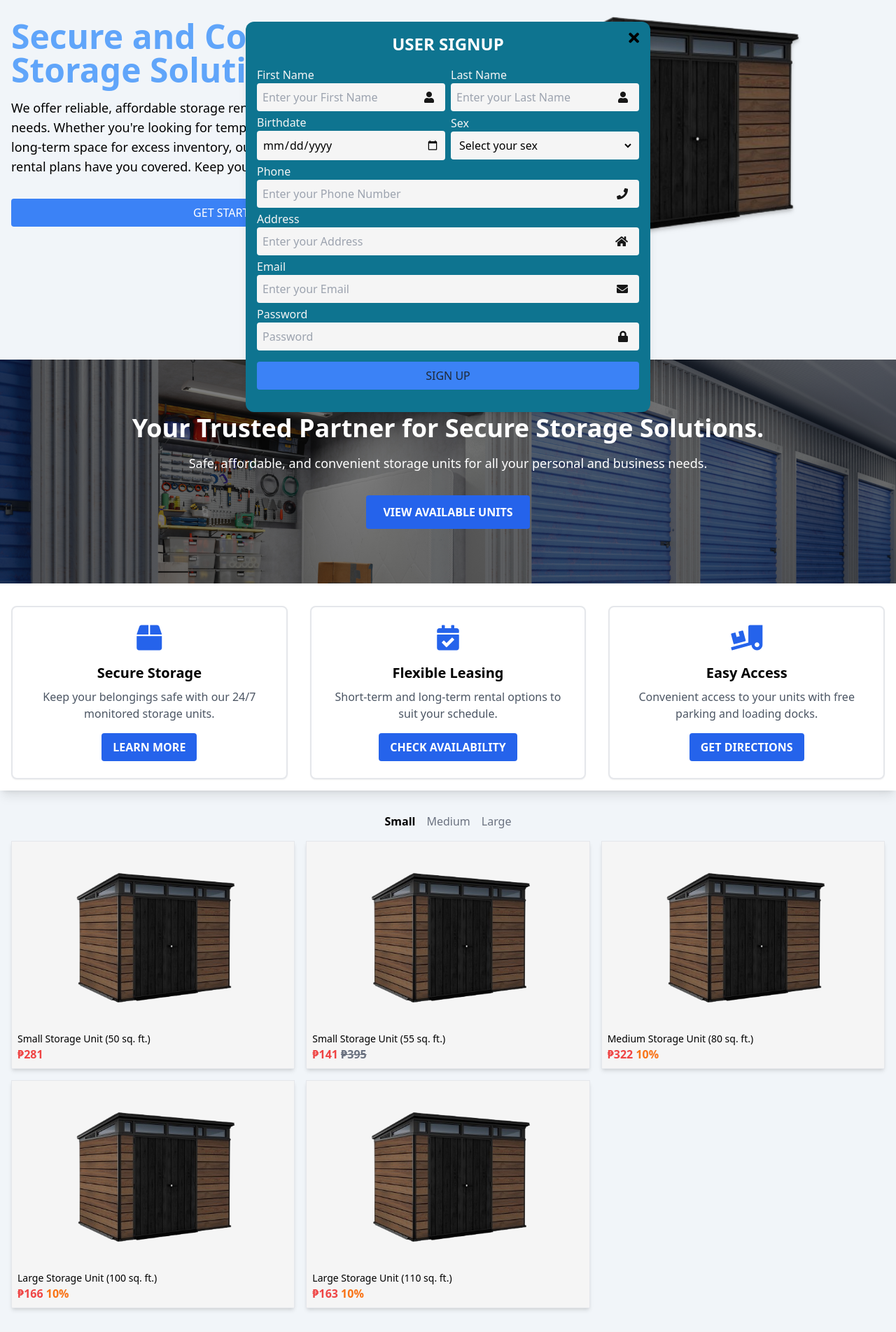
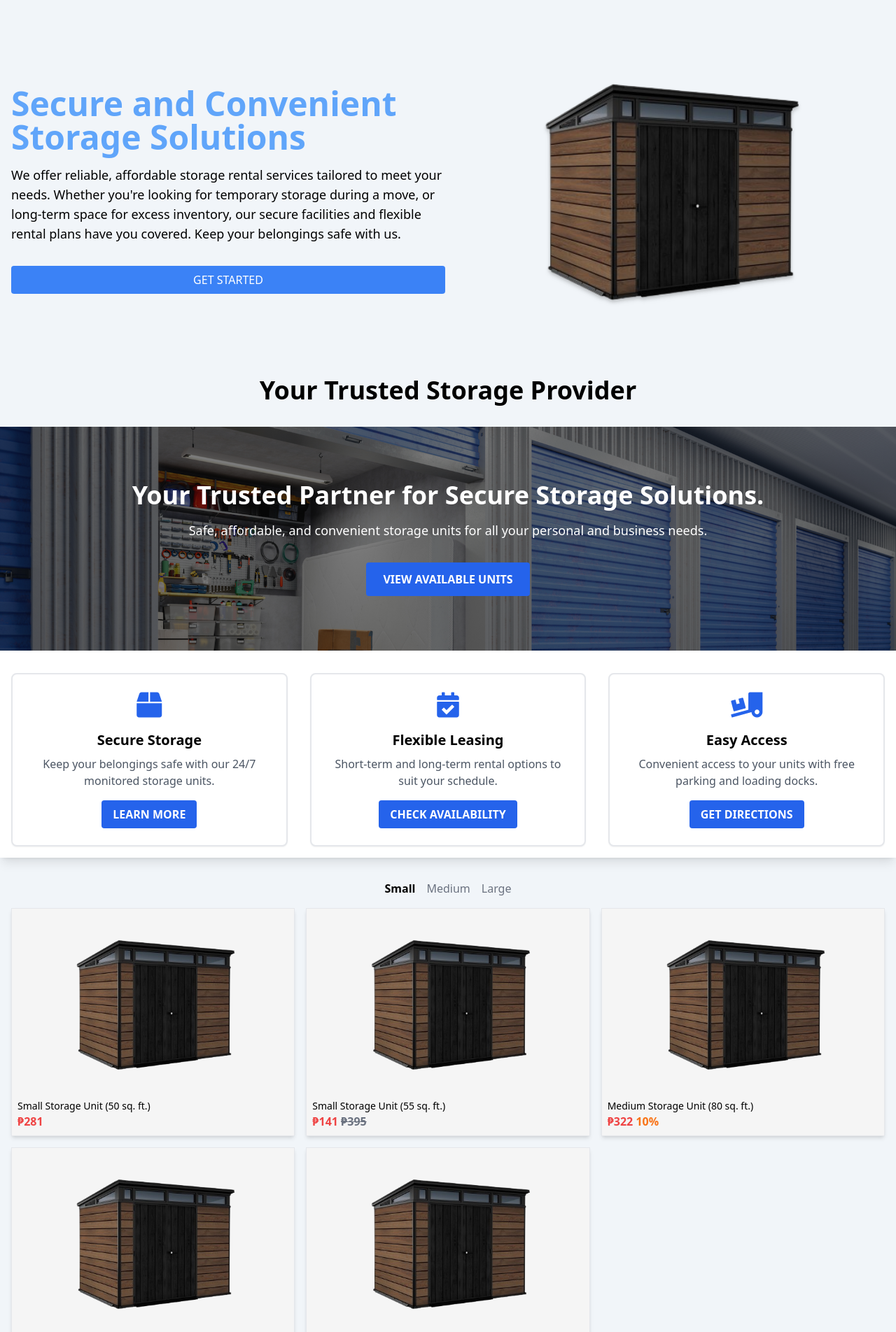
Before and after one commit to Juben00/Storage-Unit-Rental-System, a PHP site: page / in a window 1280 px wide. Shown: the part 90-1994 px from the top of the page at 70% size. Run offline with PHP 8.4, Linux system fonts and the light colour scheme.

Commit message:
login and signup form

```diff
--- a/components/cover.php
+++ b/components/cover.php
@@ -1,7 +1,7 @@
 <section class="flex flex-col mb-4">
     <div class="grid grid-cols-1 lg:grid-cols-2 p-4 pb-0 gap-2">
         <div class="flex flex-col justify-center lg:h-[500px] order-2 lg:order-1">
-            <h1 class="text-5xl font-bold text-blue-400 mb-4">
+            <h1 class="text-3xl lg:text-5xl font-bold text-blue-400 mb-4">
                 Secure and Convenient Storage Solutions
             </h1>
             <p class="text-lg mb-8">
--- a/components/header.php
+++ b/components/header.php
@@ -35,12 +35,12 @@
     <!-- Buttons (Hidden on mobile) -->
     <div id="nav-buttons" class="hidden lg:flex space-x-4">
         <button
-            class="bg-transparent duration-150 border border-neutral-600  py-2 px-4 rounded hover:bg-blue-400 hover:text-black">
+            class="bg-transparent duration-150 border border-neutral-600  py-2 px-4 rounded hover:bg-blue-400 hover:text-black"
+            id="signup-button">
             <!-- CONTACT US -->
             SIGN UP
         </button>
-        <button class="bg-blue-500 duration-150 text-white py-2 px-4 rounded hover:bg-blue-600"
-            id="login-button-mobile">
+        <button class="bg-blue-500 duration-150 text-white py-2 px-4 rounded hover:bg-blue-600" id="login-button">
             <!-- GET STARTED -->
             LOGIN
         </button>
@@ -48,18 +48,19 @@
 
     <!-- Mobile Menu (Hidden by default) -->
 </header>
-<div id="mobile-menu" class="lg:hidden flex flex-col items-center gap-4 bg-slate-200 p-6">
+<div id="mobile-menu" class="lg:hidden flex flex-col items-center gap-4 bg-slate-200 p-6 pt-24">
     <a class=" w-full text-center hover:text-gray-400 duration-150" href="#">Storages</a>
     <a class=" w-full text-center hover:text-gray-400 duration-150" href="#">Pricing</a>
     <a class=" w-full text-center hover:text-gray-400 duration-150" href="#">About Us</a>
 
     <button
-        class="w-[100px] bg-transparent text-center  duration-150 border border-neutral-600 py-2 px-4 rounded hover:bg-white hover:text-black">
+        class="w-[100px] bg-transparent text-center  duration-150 border border-neutral-600 py-2 px-4 rounded hover:bg-white hover:text-black"
+        id="signup-button-mobile">
         <!-- CONTACT US -->
         SIGN UP
     </button>
 
-    <button id="login-button"
+    <button id="login-button-mobile"
         class="w-[100px] bg-blue-500 text-center duration-150 text-white py-2 px-4 rounded hover:bg-blue-600">
         <!-- GET STARTED -->
         LOGIN
--- a/index.php
+++ b/index.php
@@ -26,7 +26,7 @@ $isLoginPop = false;
     include_once './components/header.php';
     ?>
 
-    <main class="flex-grow flex flex-col container mx-auto">
+    <main class="flex-grow flex flex-col container mx-auto pt-24">
         <?php
         include_once './components/cover.php';
         ?>
@@ -232,22 +232,56 @@ $isLoginPop = false;
         ?>
 
     <script>
-        document.getElementById('login-button').addEventListener('click', () => {
-            document.getElementById('loginModal').classList.remove('hidden');
-            document.getElementById('loginModal').classList.add('flex');
-            console.log("click login");
-        });
-        document.getElementById('login-button-mobile').addEventListener('click', () => {
-            document.getElementById('loginModal').classList.remove('hidden');
-            document.getElementById('loginModal').classList.add('flex');
+        // Login Modal Elements
+        const loginModal = document.getElementById('loginModal');
+        const loginButton = document.getElementById('login-button');
+        const loginButtonMobile = document.getElementById('login-button-mobile');
+        const closeLoginButton = document.getElementById('closeLogin');
+
+        // Signup Modal Elements
+        const signupModal = document.getElementById('signupModal');
+        const signupButton = document.getElementById('signup-button');
+        const signupButtonMobile = document.getElementById('signup-button-mobile');
+        const closeSignupButton = document.getElementById('closeSignup');
+
+        // Login Button Event Listeners
+        loginButton.addEventListener('click', () => {
+            loginModal.classList.remove('hidden');
+            loginModal.classList.add('flex');
             console.log("click login");
         });
 
-        document.getElementById('closeLogin').addEventListener('click', () => {
-            document.getElementById('loginModal').classList.add('hidden');
-            document.getElementById('loginModal').classList.remove('flex');
+        loginButtonMobile.addEventListener('click', () => {
+            loginModal.classList.remove('hidden');
+            loginModal.classList.add('flex');
+            console.log("click login");
+        });
+
+        closeLoginButton.addEventListener('click', () => {
+            loginModal.classList.add('hidden');
+            loginModal.classList.remove('flex');
+        });
+
+        // Signup Button Event Listeners
+        signupButton.addEventListener('click', () => {
+            signupModal.classList.remove('hidden');
+            signupModal.classList.add('flex');
+            console.log("click signup");
+        });
+
+        signupButtonMobile.addEventListener('click', () => {
+            signupModal.classList.remove('hidden');
+            signupModal.classList.add('flex');
+            console.log("click signup");
+        });
+
+        closeSignupButton.addEventListener('click', () => {
+            signupModal.classList.add('hidden');
+            signupModal.classList.remove('flex');
         });
     </script>
+
+
 </body>
 
 </html>
--- a/login.php
+++ b/login.php
@@ -1,4 +1,4 @@
-<div class="login-container z-50 flex-col shadow-lg min-w-96 fixed bg-cyan-700 p-4 rounded-xl left-1/2 top-1/2 transform -translate-x-1/2 -translate-y-1/2 hidden "
+<div class="z-50 flex-col shadow-lg min-w-96 fixed bg-cyan-700 p-4 rounded-xl left-1/2 top-1/2 transform -translate-x-1/2 -translate-y-1/2 hidden "
     id="loginModal">
     <button class="absolute top-3 right-4" id="closeLogin">
         <i class="fa fa-times fa-lg"></i>
@@ -32,7 +32,7 @@
                 class="w-full bg-neutral-100 text-gray-900 py-2 rounded hover:bg-neutral-400 duration-100 hover:text-neutral-100">REGISTER</button>
         </div>
     </form>
-    <div class="text-center mb-4">
+    <div class="text-center">
         <a href="#" class="text-sm text-neutral-100">Forgot Password? <span
                 class="underline hover:text-blue-500 duration-100">Click Here</span></a>
     </div>
--- a/output.css
+++ b/output.css
@@ -612,6 +612,10 @@ video {
   right: 1rem;
 }
 
+.top-0 {
+  top: 0px;
+}
+
 .top-1\/2 {
   top: 50%;
 }
@@ -620,20 +624,16 @@ video {
   top: 0.75rem;
 }
 
-.top-0 {
-  top: 0px;
-}
-
 .z-10 {
   z-index: 10;
 }
 
+.z-40 {
+  z-index: 40;
+}
+
 .z-50 {
   z-index: 50;
-}
-
-.z-40 {
-  z-index: 40;
 }
 
 .order-1 {
@@ -739,10 +739,6 @@ video {
 
 .w-8 {
   width: 2rem;
-}
-
-.w-96 {
-  width: 24rem;
 }
 
 .w-\[100px\] {
@@ -991,6 +987,10 @@ video {
   padding-bottom: 1rem;
 }
 
+.pt-24 {
+  padding-top: 6rem;
+}
+
 .pt-8 {
   padding-top: 2rem;
 }
@@ -1012,11 +1012,6 @@ video {
 .text-4xl {
   font-size: 2.25rem;
   line-height: 2.5rem;
-}
-
-.text-5xl {
-  font-size: 3rem;
-  line-height: 1;
 }
 
 .text-lg {
@@ -1255,12 +1250,12 @@ video {
     order: 2;
   }
 
+  .lg\:mb-0 {
+    margin-bottom: 0px;
+  }
+
   .lg\:mb-1 {
     margin-bottom: 0.25rem;
-  }
-
-  .lg\:mb-0 {
-    margin-bottom: 0px;
   }
 
   .lg\:flex {
@@ -1294,4 +1289,9 @@ video {
   .lg\:gap-2 {
     gap: 0.5rem;
   }
+
+  .lg\:text-5xl {
+    font-size: 3rem;
+    line-height: 1;
+  }
 }
--- a/sigup.php
+++ b/sigup.php
@@ -1,4 +1,4 @@
-<div class="login-container z-50 flex-col shadow-lg min-w-96 fixed bg-cyan-700 p-4 rounded-xl left-1/2 top-1/2 transform -translate-x-1/2 -translate-y-1/2 flex"
+<div class="z-50 flex-col shadow-lg min-w-96 fixed bg-cyan-700 p-4 rounded-xl left-1/2 top-1/2 transform -translate-x-1/2 -translate-y-1/2 hidden"
     id="signupModal">
     <button class="absolute top-3 right-4" id="closeSignup">
         <i class="fa fa-times fa-lg"></i>
@@ -83,16 +83,16 @@
             </div>
         </div>
 
-        <div class="mb-4">
+        <div class="mb-1">
             <button type="submit"
                 class="w-full bg-blue-500 text-gray-800 py-2 rounded hover:bg-blue-400 duration-100 hover:text-neutral-100">SIGN
                 UP</button>
         </div>
+        <div class="text-center">
+            <a href="#" class="text-sm text-neutral-100">Already Have An Account? <span
+                    class="underline hover:text-blue-500 duration-100">Click Here</span></a>
+        </div>
 </div>
 
-<!-- <div class="mb-4">
-            <button type="button"
-                class="w-full bg-neutral-100 text-gray-900 py-2 rounded hover:bg-neutral-400 duration-100 hover:text-neutral-100">LOGIN</button>
-        </div> -->
 </form>
 </div>
```
